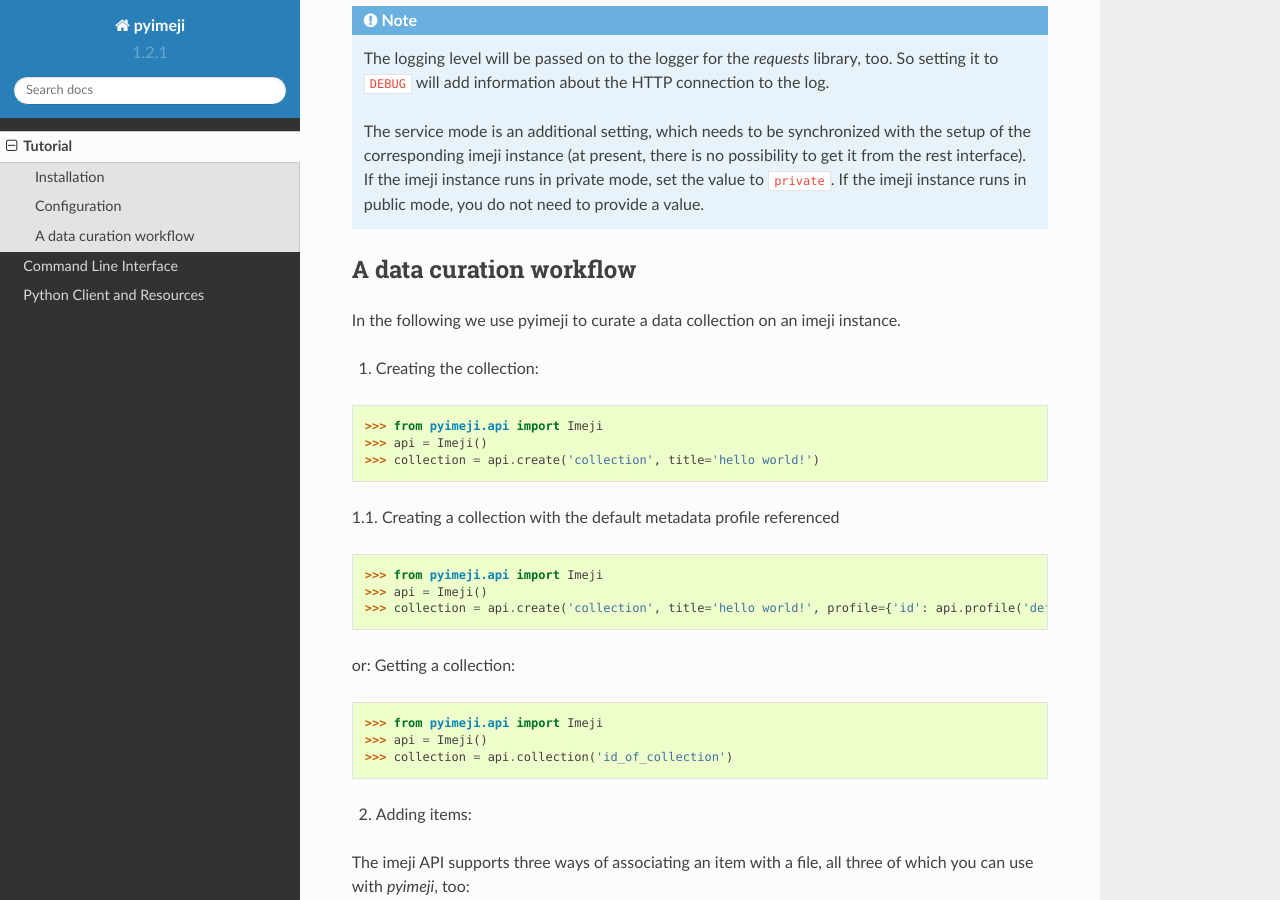
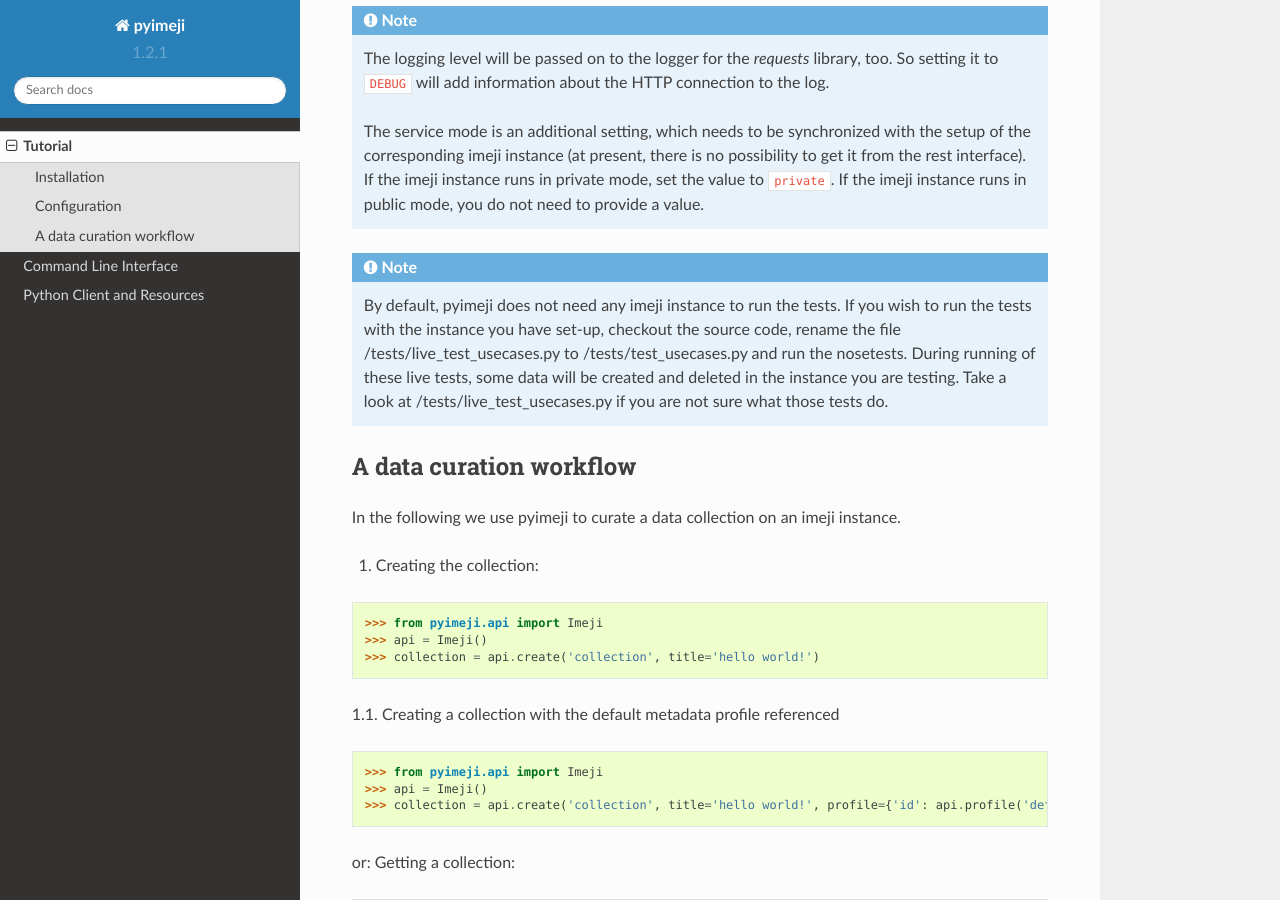
Before and after one commit to imeji-community/pyimeji, a Sphinx documentation site: the page built from docs/tutorial.rst, in a window 1280 px wide and 900 px high, scrolled down 906 px. Built offline with Sphinx 7.4.7 and the Read the Docs theme 2.0.0, drawn with Linux system fonts in a browser that asks for light colours.

```diff
--- a/docs/tutorial.rst
+++ b/docs/tutorial.rst
@@ -47,6 +47,13 @@
     (at present, there is no possibility to get it from the rest interface).
     If the imeji instance runs in private mode, set the value to ``private``.
     If the imeji instance runs in public mode, you do not need to provide a value.
+
+.. note::
+    By default, pyimeji does not need any imeji instance to run the tests. If you wish to run the tests with the instance you have set-up, checkout the source code,
+    rename the file /tests/live_test_usecases.py to /tests/test_usecases.py and run the nosetests.
+    During running of these live tests, some data will be created and deleted in the instance you are testing.
+    Take a look at /tests/live_test_usecases.py if you are not sure what those tests do.
+
 
 A data curation workflow
 ~~~~~~~~~~~~~~~~~~~~~~~~
```
Also changed, not shown: 2 other files.
